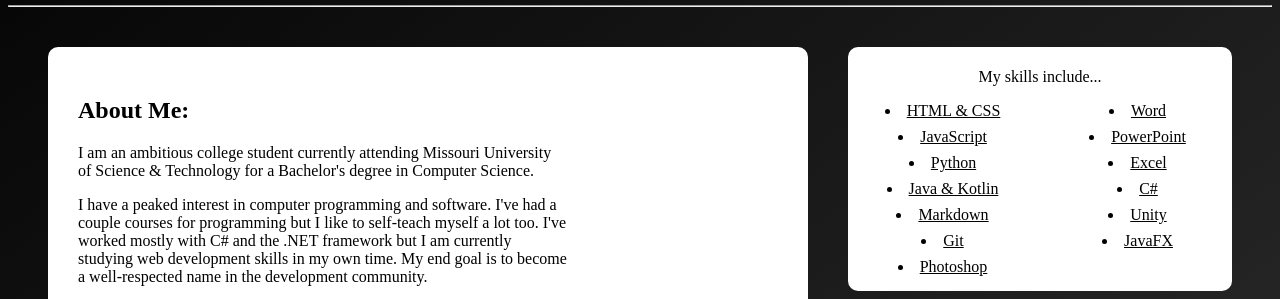
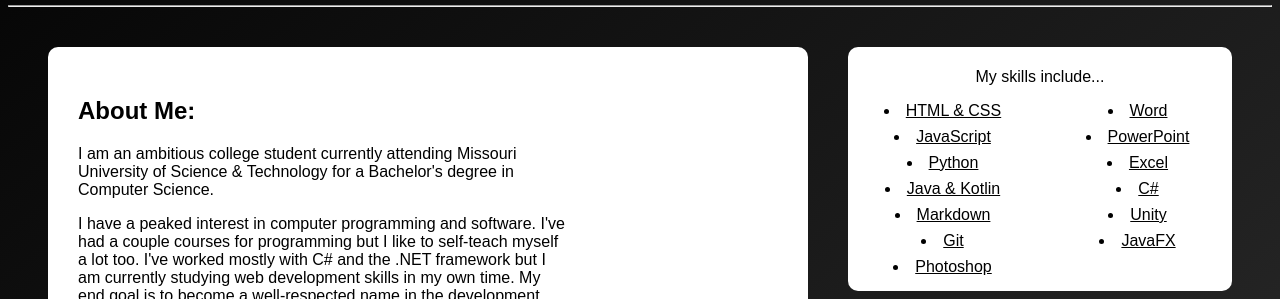
Before and after one commit to mjohnson0630/mjohnson0630.github.io, a website: page index.html in a window 1280 px wide. Shown: the part 287-586 px from the top of the page. Drawn offline with Linux system fonts and the light colour scheme.

Commit message:
NO PAPYRUS

```diff
--- a/HomeStyle.css
+++ b/HomeStyle.css
@@ -3,7 +3,7 @@ html {
     background-image: linear-gradient(to bottom right, black, rgb(44, 44, 44));
     background-repeat: no-repeat;
     background-size: cover;
-    font-family: "Papyrus", "fantasy";
+    font-family: Arial, Helvetica, sans-serif;
     color: white;
 }
 
```
